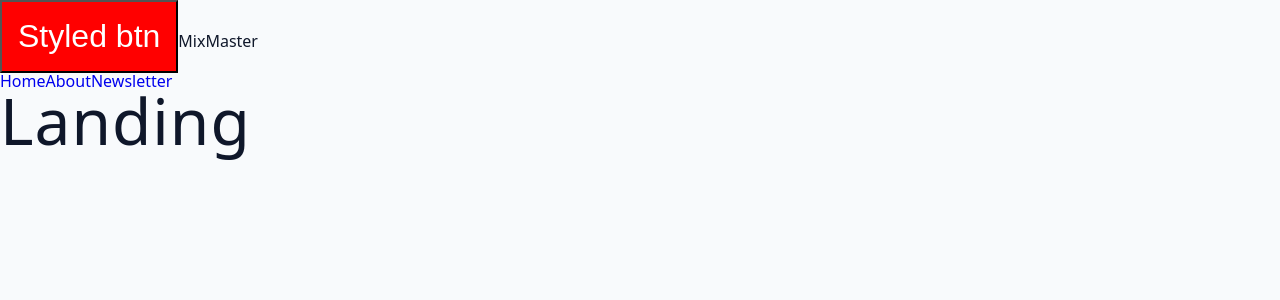
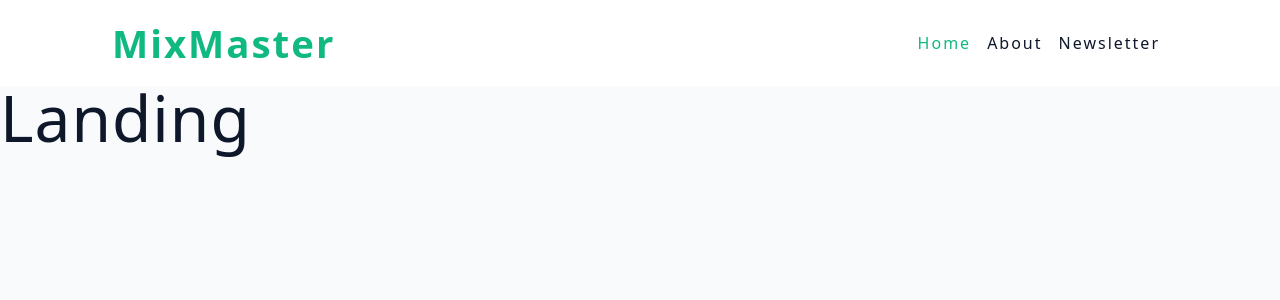
Before and after one commit to kstarowicz/Mixer, a React (Vite) app in the folder starter/: page / in a window 1280 px wide. Shown: the top 300 px of the page. Built offline with nearby package versions, Linux system fonts and the light colour scheme.

Commit message:
improvement CSS wrapper

```diff
--- a/starter/src/components/Navbar.jsx
+++ b/starter/src/components/Navbar.jsx
@@ -1,19 +1,11 @@
 import { NavLink } from "react-router-dom";
-import styled from 'styled-components';
+import Wrapper from "../assets/wrappers/Navbar";
 
 
-const StyledBtn = styled.button`
-    background: red;
-    color: white;
-    font-size: 2rem;
-    padding: 1rem;
-
-`;
 const Navbar = () => {
     return (
-        <nav>
+        <Wrapper>
             <div className="nav-center">
-                <StyledBtn>Styled btn</StyledBtn>
                 <span className="logo">MixMaster</span>
                 <div className="nav-links">
                     <NavLink to='/' className='nav-link'>
@@ -27,7 +19,9 @@
                     </NavLink>
                 </div>
             </div>
-        </nav>
-    )
-}
+        </Wrapper>
+    );
+};
+
+
 export default Navbar;
```
